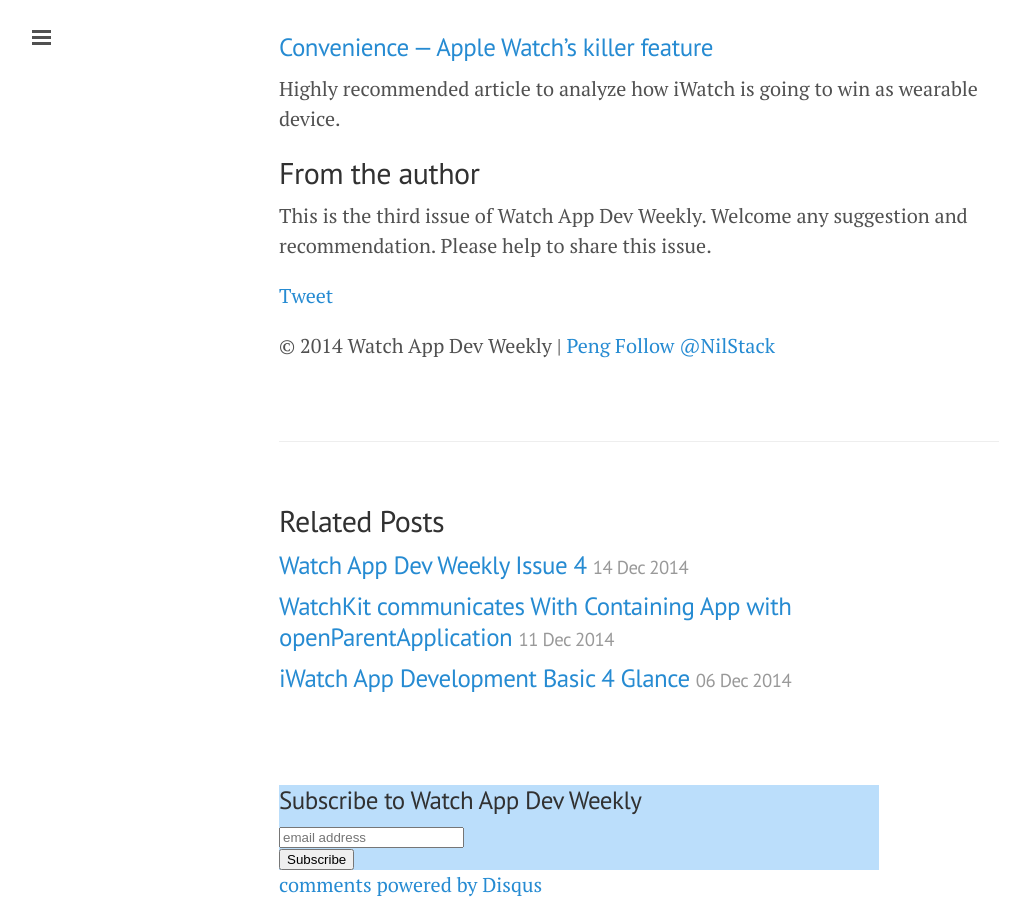
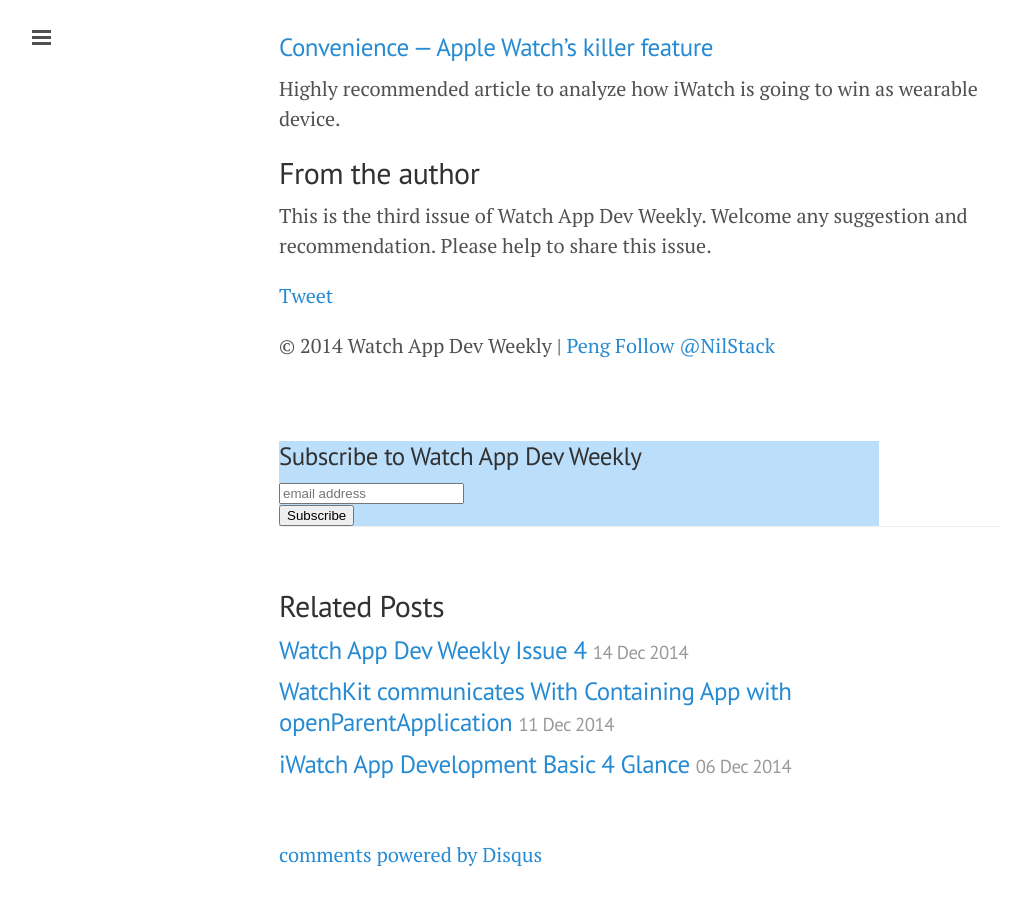
Before and after one commit to GitPeng/GitPeng.github.io, a Jekyll site: the page built from _posts/2014-12-07-Watch-App-Dev-Weekly-Issue-3.md, in a window 1280 px wide and 900 px high, scrolled down 1110 px. Shown: the whole window, without its empty margins (1-1031 px from the left). Built offline with Jekyll 4.4.1, drawn with Linux system fonts in a browser that asks for light colours; Markdown is read by kramdown in place of the engine named in the settings; comment, search, counter and statistics services are not loaded; after the commit the page ends 1980 px from its top, so only the background shows below that; some of the changed lines change nothing that is shown.

Commit message:
change styles

```diff
--- a/_layouts/post.html
+++ b/_layouts/post.html
@@ -7,6 +7,8 @@
   <span class="post-date">{{ page.date | date_to_string }}</span>
   {{ content }}
 </div>
+
+{% include subscribeheader.html %}
 
 <div class="related">
   <h2>Related Posts</h2>
@@ -24,6 +26,4 @@
   </ul>
 </div>
 
-{% include subscribeheader.html %}
-
 {% include disqus.html %}
```
